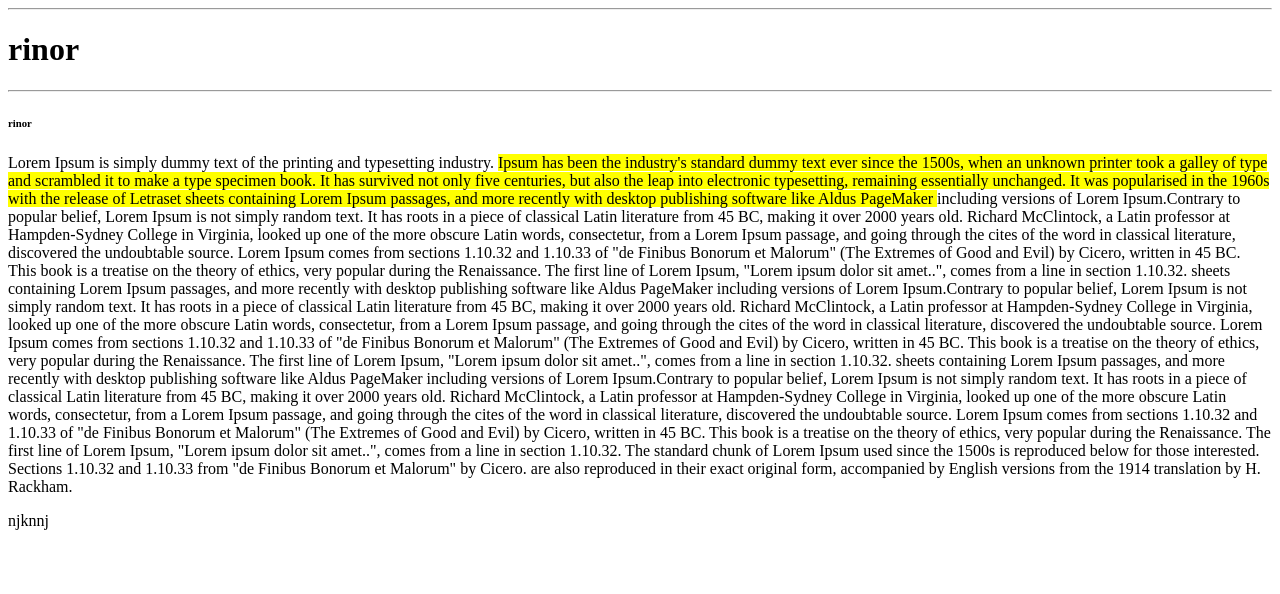
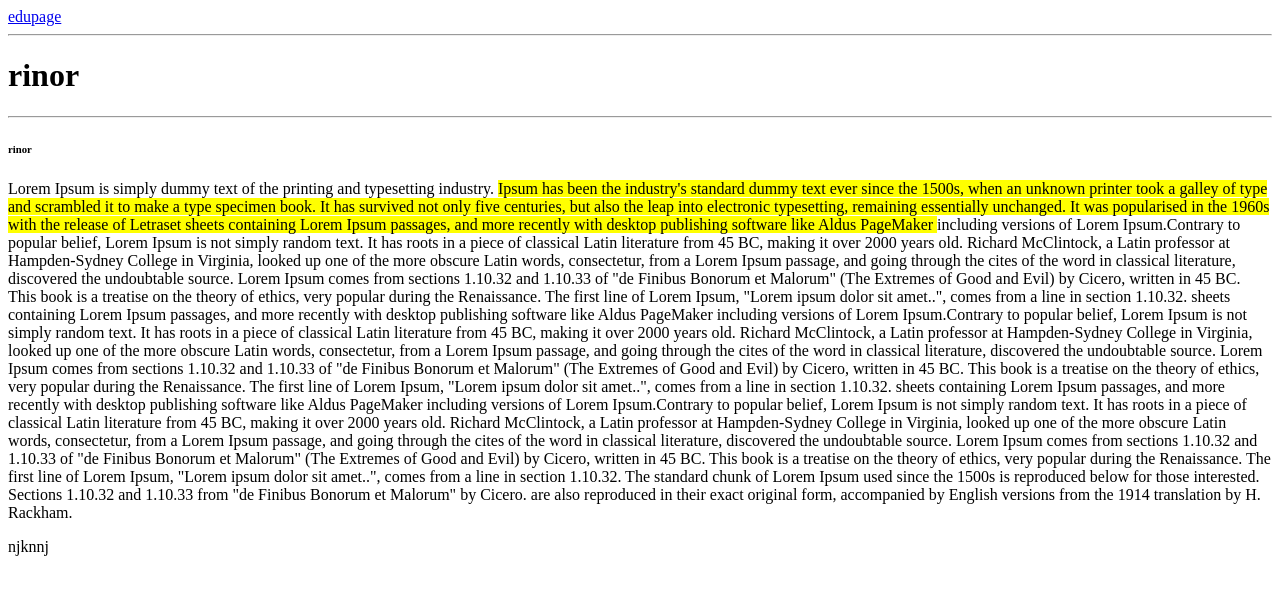
Before and after one commit to rinorvitija1234/lesson--4, a plain HTML site: page index.html in a window 1280 px wide. Drawn offline with Linux system fonts and the light colour scheme.

Commit message:
anotherPage.Html

```diff
--- a/index.html
+++ b/index.html
@@ -4,10 +4,11 @@
         <title>rinor </title>
     </head>
     <body>
+        <a href="https://login1.edupage.org/" target="_blank">edupage</a>
             <hr>
             <h1>rinor</h1>
             <hr>
-            <h6>rinor</h6>
+    <h6>rinor</h6>
             <p>Lorem Ipsum is simply dummy text of the printing and typesetting industry. <mark> Ipsum has been the industry's standard dummy text ever since the 1500s, when an unknown printer took a galley of type and scrambled it to make a type specimen book. It has survived not only five centuries, but also the leap into electronic typesetting, remaining essentially unchanged. It was popularised in the 1960s with the release of Letraset
                  sheets containing Lorem Ipsum passages, and more recently with desktop publishing software like Aldus PageMaker </mark>including versions of Lorem Ipsum.Contrary to popular belief, Lorem Ipsum is not simply random text. It has roots in a piece of classical Latin literature from 45 BC, making it over 2000 years old. Richard McClintock, a Latin professor at Hampden-Sydney College in Virginia, looked up one of the more obscure Latin words, consectetur, from a Lorem Ipsum passage, and going through the cites of the word in classical literature, discovered the undoubtable source. Lorem Ipsum comes from sections 1.10.32 and 1.10.33 of "de Finibus Bonorum et Malorum" (The Extremes of Good and Evil) by Cicero, written in 45 BC. This book is a treatise on the theory of ethics, very popular during the Renaissance. The first line of Lorem Ipsum, "Lorem ipsum dolor sit amet..", comes from a line in section 1.10.32.
                  sheets containing Lorem Ipsum passages, and more recently with desktop publishing software like Aldus PageMaker including versions of Lorem Ipsum.Contrary to popular belief, Lorem Ipsum is not simply random text. It has roots in a piece of classical Latin literature from 45 BC, making it over 2000 years old. Richard McClintock, a Latin professor at Hampden-Sydney College in Virginia, looked up one of the more obscure Latin words, consectetur, from a Lorem Ipsum passage, and going through the cites of the word in classical literature, discovered the undoubtable source. Lorem Ipsum comes from sections 1.10.32 and 1.10.33 of "de Finibus Bonorum et Malorum" (The Extremes of Good and Evil) by Cicero, written in 45 BC. This book is a treatise on the theory of ethics, very popular during the Renaissance. The first line of Lorem Ipsum, "Lorem ipsum dolor sit amet..", comes from a line in section 1.10.32.
```
